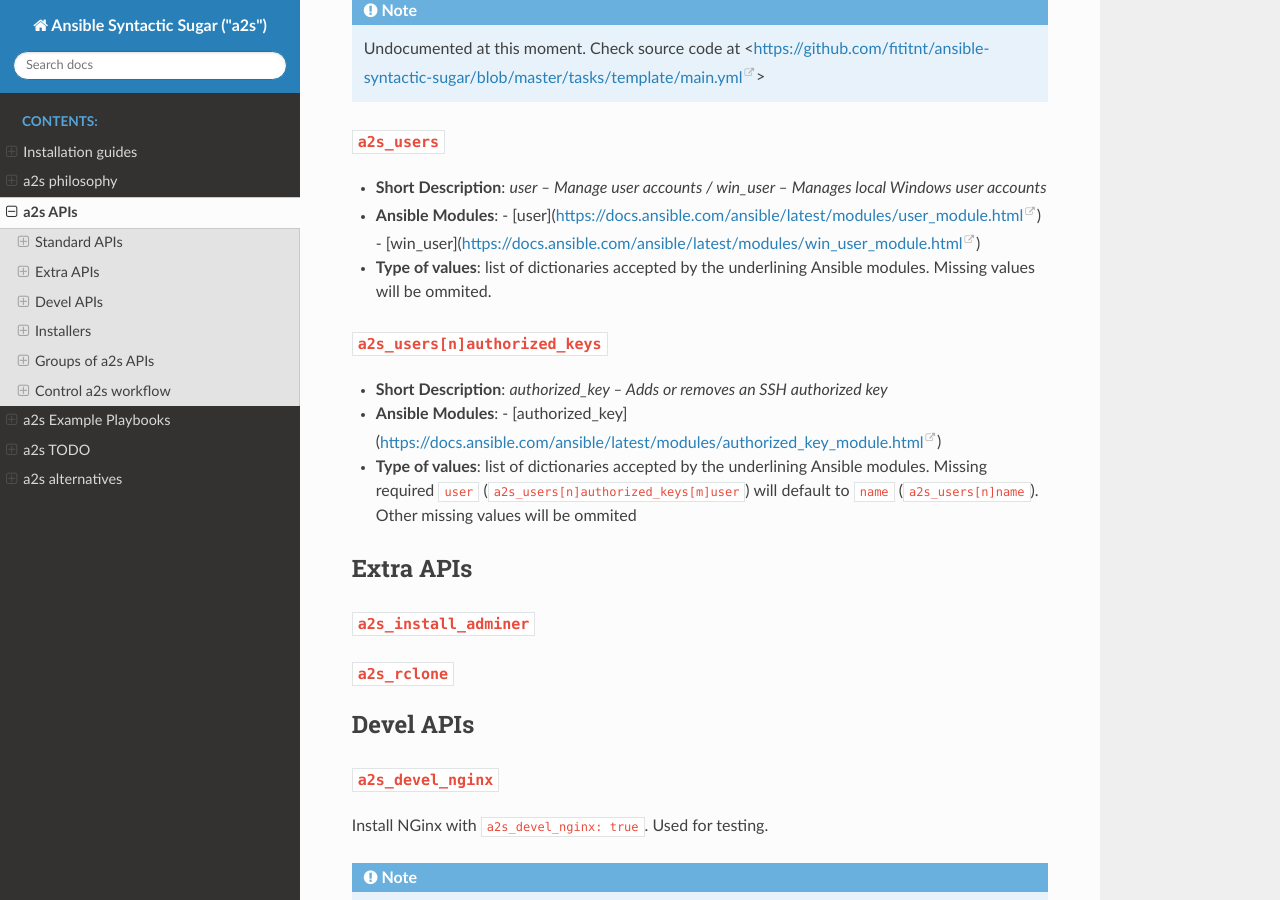
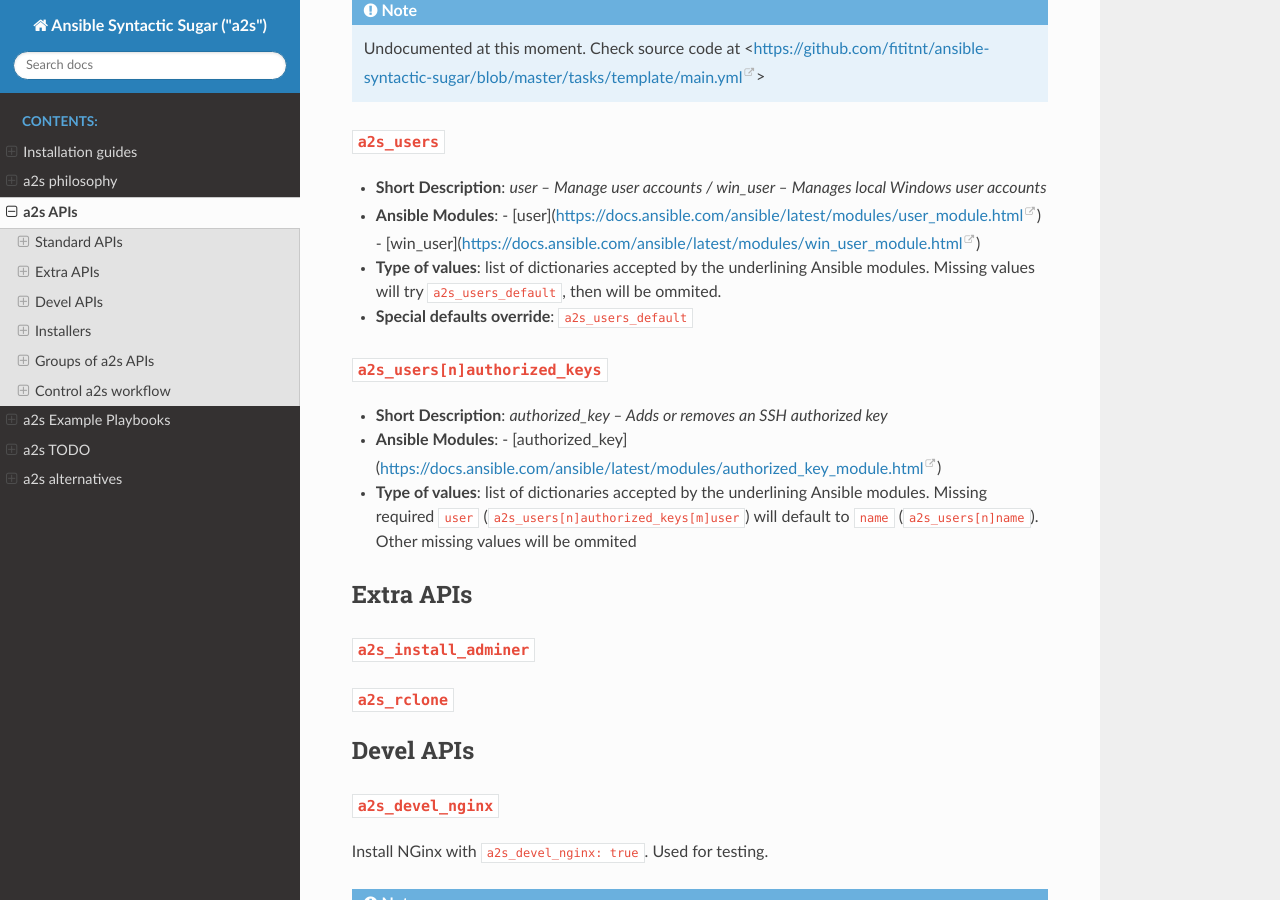
Before and after one commit to fititnt/ansible-syntactic-sugar, a Sphinx documentation site: the page built from docs/api.rst, in a window 1280 px wide and 900 px high, scrolled down 3402 px. Built offline with Sphinx 7.4.7 and the Read the Docs theme 2.0.0, drawn with Linux system fonts in a browser that asks for light colours.

```diff
--- a/docs/api.rst
+++ b/docs/api.rst
@@ -145,7 +145,9 @@ To add to /etc/hosts, check [`a2s_etchosts`](#a2s_etchosts).
   - [user](https://docs.ansible.com/ansible/latest/modules/user_module.html)
   - [win_user](https://docs.ansible.com/ansible/latest/modules/win_user_module.html)
 - **Type of values**: list of dictionaries accepted by the underlining Ansible
-  modules. Missing values will be ommited.
+  modules. Missing values will try `a2s_users_default`, then will be ommited.
+- **Special defaults override**: `a2s_users_default`
+
 
 
 `a2s_users[n]authorized_keys`
```
Also changed, not shown: 6 other files.
